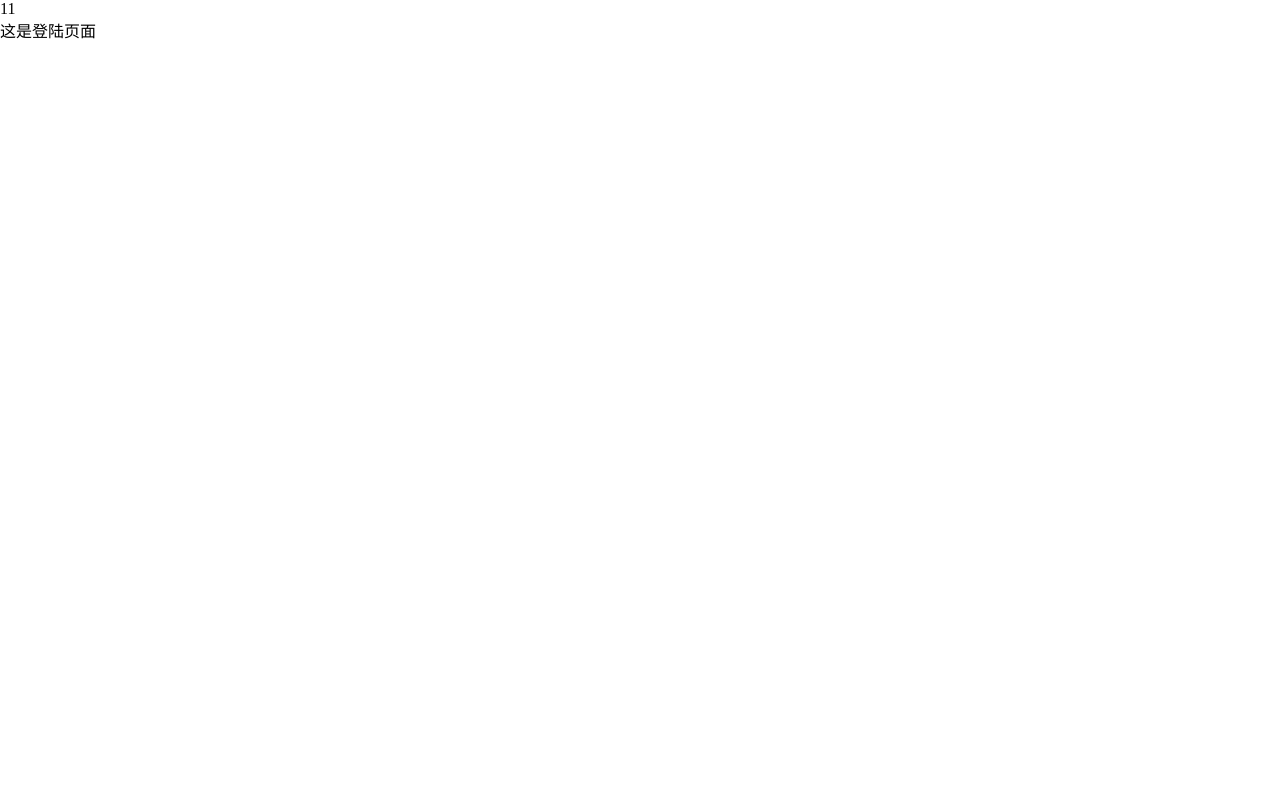
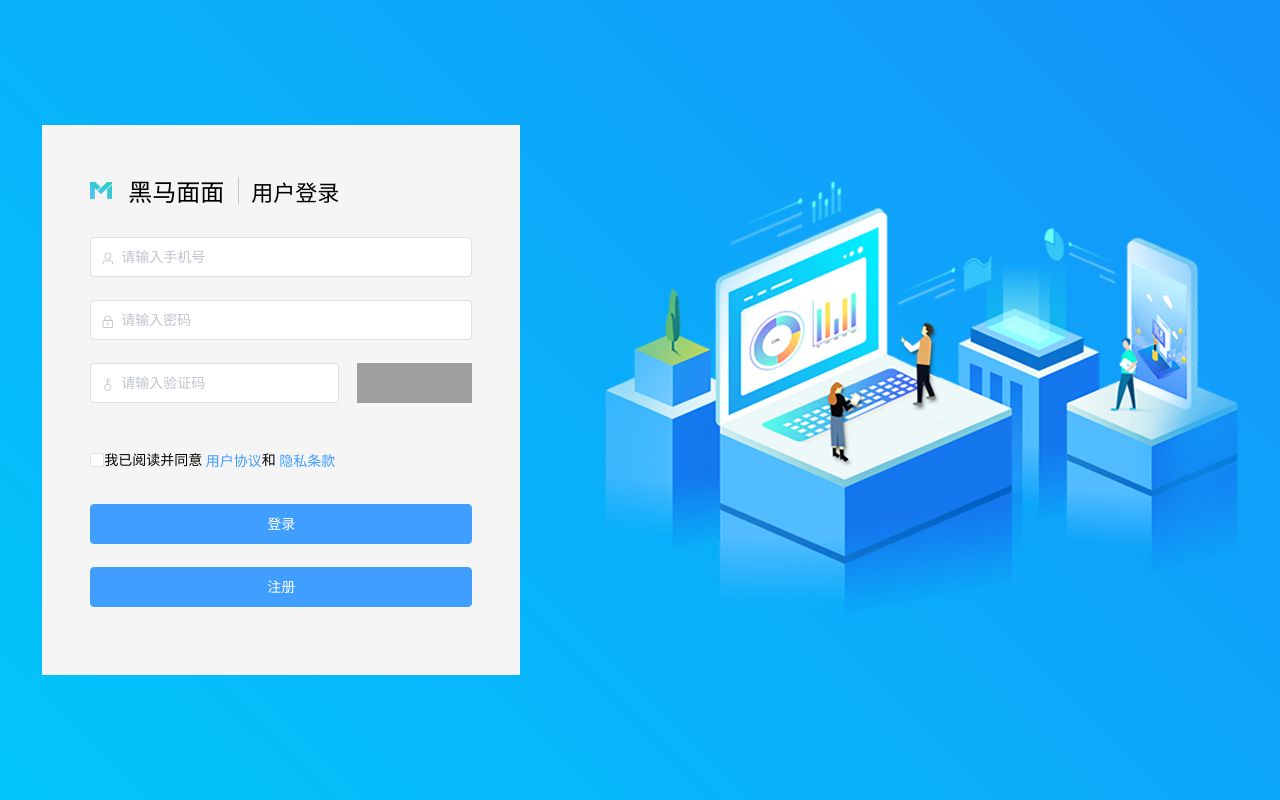
Before and after one commit to zhengqianli110/mm, a Vue app: page /#/login in a window 1280 px wide. Built offline with nearby package versions, Linux system fonts and the light colour scheme; grey boxes are pictures that could not be loaded.

Commit message:
'登陆页面布局'

```diff
--- a/package.json
+++ b/package.json
@@ -10,6 +10,7 @@
   "dependencies": {
     "axios": "^0.19.2",
     "core-js": "^3.6.4",
+    "element-ui": "^2.13.1",
     "vue": "^2.6.11",
     "vue-router": "^3.1.6"
   },
--- a/src/App.vue
+++ b/src/App.vue
@@ -1,6 +1,5 @@
 <template>
-  <div>
-    11
+  <div id="app">
     <!-- 路由出口 -->
     <router-view></router-view>
   </div>
--- a/src/main.js
+++ b/src/main.js
@@ -1,13 +1,16 @@
 import Vue from 'vue'
 import App from './App.vue'
-// import axios from 'axios'
+
 
 Vue.config.productionTip = false
 
 // 导入路由
 import router from './ruoter/index.js'
+// 导入 element-ui
+import '@/plugins/element.js'
 
 new Vue({
   render: h => h(App),
+  // 挂载路由
   router
 }).$mount('#app')
--- /dev/null
+++ b/src/plugins/element.js
@@ -0,0 +1,6 @@
+import Vue from 'vue';
+
+import ElementUI from 'element-ui';
+import 'element-ui/lib/theme-chalk/index.css';
+
+Vue.use(ElementUI);
--- a/src/ruoter/index.js
+++ b/src/ruoter/index.js
@@ -1,9 +1,9 @@
 import Vue from 'vue'
-// 下载  导入
+// 下载  导入路由
 import VueRouter from 'vue-router'
-// 注册
+// 注册路由
 Vue.use(VueRouter)
-// 导入组件
+// 导入路由组件
 import Layout from '@/views/layout/index.vue'
 import Login from '@/views/login/index.vue'
 // 实例化
--- a/src/styles/base.css
+++ b/src/styles/base.css
@@ -1,5 +1,12 @@
 * {
+  padding: 0;
   margin: 0;
-  padding: 0;
   list-style: none;
+  text-decoration: none;
+  box-sizing: border-box;
 }
+html,
+body,
+#app {
+  height: 100%;
+}
--- a/src/styles/base.less
+++ b/src/styles/base.less
@@ -1,5 +1,13 @@
 * {
+    padding: 0;
     margin: 0;
-    padding: 0;
     list-style: none;
+    text-decoration: none;
+    box-sizing: border-box;
 }
+
+html,
+body,
+#app {
+    height: 100%;
+}
--- a/src/views/login/index.vue
+++ b/src/views/login/index.vue
@@ -1,10 +1,140 @@
 <template>
-  <div>这是登陆页面</div>
+  <div class="login-container">
+    <div class="left">
+      <div class="title-box">
+        <img src="@/assets/login_icon.png" alt />
+        <span class="title">黑马面面</span>
+        <span class="line"></span>
+        <span class="sub-title">用户登录</span>
+      </div>
+      <!-- form表单部分 -->
+      <el-form :model="loginForm" :rules="rules" class="login-form">
+        <el-form-item prop="phone">
+          <el-input prefix-icon="el-icon-user" placeholder="请输入手机号" v-model="loginForm.phone"></el-input>
+        </el-form-item>
+        <el-form-item prop="password">
+          <el-input
+            v-model="loginForm.password"
+            prefix-icon="el-icon-lock"
+            placeholder="请输入密码"
+            show-password
+          ></el-input>
+        </el-form-item>
+        <el-form-item prop="code">
+          <el-row :gutter="18">
+            <el-col :span="16">
+              <el-input v-model="loginForm.code" prefix-icon="el-icon-key" placeholder="请输入验证码"></el-input>
+            </el-col>
+            <el-col :span="8">
+              <img
+                class="captcha"
+                src="http://47.106.148.205/heimamm/public/captcha?type=login&random=0.1115232862923281"
+              />
+            </el-col>
+          </el-row>
+        </el-form-item>
+        <el-form-item>
+          <el-checkbox></el-checkbox>我已阅读并同意
+          <el-link type="primary" href="http://www.baidu.com">用户协议</el-link>和
+          <el-link type="primary" href="http://www.baidu.com">隐私条款</el-link>
+        </el-form-item>
+        <el-form-item>
+          <el-button style="width:100%" type="primary">登录</el-button>
+        </el-form-item>
+        <el-form-item>
+          <el-button style="width:100%" type="primary">注册</el-button>
+        </el-form-item>
+      </el-form>
+    </div>
+    <div class="right">
+      <img src="@/assets/login_bg.png" alt />
+    </div>
+  </div>
 </template>
 
 <script>
-export default {};
+export default {
+  name: "Login",
+  data() {
+    return {
+      loginForm: {
+        // 模型
+        phone: "", // 手机号
+        password: "", // 密码
+        code: "" // 验证码
+      },
+      rules: {
+        // 校验规则
+        phone: [
+          // 是个数组，代表这个里面可以写多个校验规则
+          { required: true, message: "必须输入手机号", trigger: "blur" },
+          { min: 11, max: 11, message: "手机号必须是11位", trigger: "blur" }
+        ],
+        password: [
+          { required: true, message: "必须输入密码", trigger: "blur" },
+          {
+            min: 6,
+            max: 12,
+            message: "长度在 6 到 12 个字符",
+            trigger: "blur"
+          }
+        ],
+        code: [
+          { required: true, message: "必须输入验证码", trigger: "blur" },
+          {
+            min: 4,
+            max: 4,
+            message: "长度必须是4位",
+            trigger: "blur"
+          }
+        ]
+      }
+    };
+  }
+};
 </script>
 
-<style>
+<style lang="less">
+.login-container {
+  height: 100%;
+  display: flex;
+  align-items: center;
+  justify-content: space-around;
+  background: linear-gradient(225deg, #1493fa, #01c6fa);
+  .left {
+    width: 478px;
+    height: 550px;
+    background: #f5f5f5;
+    padding: 48px;
+    .title-box {
+      display: flex;
+      align-items: center;
+      img {
+        width: 22px;
+        height: 17px;
+        margin-right: 16px;
+      }
+      .title {
+        font-size: 24px;
+        margin-right: 14px;
+      }
+      .line {
+        width: 1px;
+        background-color: #c7c7c7;
+        height: 27px;
+        margin-right: 12px;
+      }
+      .sub-title {
+        font-size: 22px;
+      }
+    }
+    .login-form {
+      margin-top: 29px;
+      .captcha {
+        width: 100%;
+        height: 40px;
+      }
+    }
+  }
+}
 </style>
```
Also changed, not shown: 1 other file (tests, documents, lock files or other folders).
